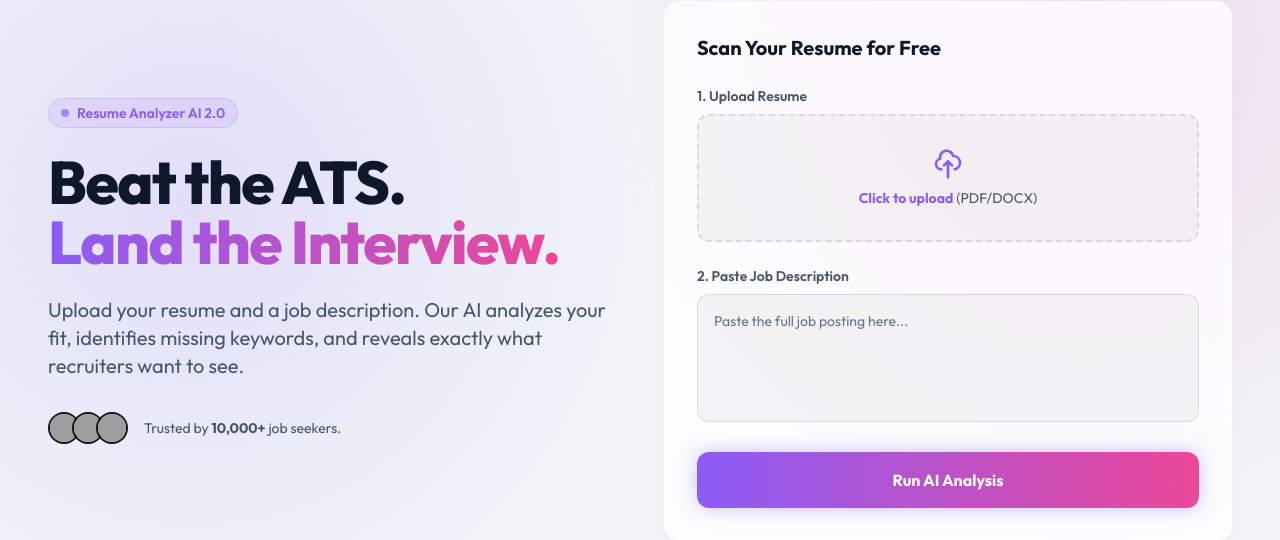
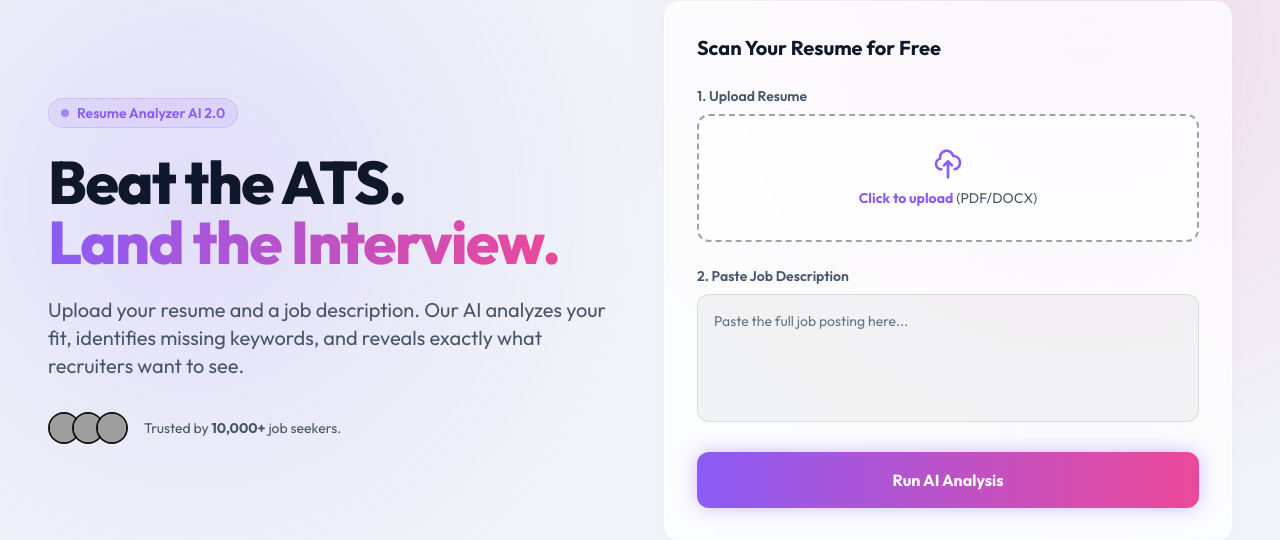
Before and after one commit to bhatiaayan30/Resume_Analyzer, a Django app: page / in a window 1280 px wide. Shown: the part 199-739 px from the top of the page. Run offline with Django 4.2, Linux system fonts and the light colour scheme; some libraries are stand-ins or nearby versions; grey boxes are pictures that could not be loaded.

Commit message:
Fix UI visibility in light mode: logout button, Apple button, and upload resume box

```diff
--- a/templates/analyzer/base.html
+++ b/templates/analyzer/base.html
@@ -513,6 +513,22 @@
         fill: #000000 !important;
     }
 
+    /* Logout Button in Light Mode */
+    html.light .logout-btn {
+        background-color: #f1f5f9 !important;
+        color: #0f172a !important;
+        border: 1px solid #d1d5db !important;
+    }
+    html.light .logout-btn:hover {
+        background-color: #e2e8f0 !important;
+    }
+
+    /* Upload Resume Box in Light Mode */
+    html.light .upload-resume-box {
+        background-color: rgba(255,255,255,0.6) !important;
+        border-color: #a1a1aa !important;
+    }
+
 
 
     .logo {
--- a/templates/analyzer/landing.html
+++ b/templates/analyzer/landing.html
@@ -126,7 +126,7 @@ main {
                 <!-- Upload Box -->
                 <div>
                     <label class="block text-sm font-semibold text-gray-300 mb-2">1. Upload Resume</label>
-                    <div class="flex items-center justify-center w-full h-32 border-2 border-dashed border-gray-600 bg-black/20 hover:border-brand hover:bg-brand-light/10 rounded-xl cursor-pointer transition-all duration-300" @click="$refs.fileInput.click()">
+                    <div class="flex items-center justify-center w-full h-32 border-2 border-dashed border-gray-600 bg-black/20 hover:border-brand hover:bg-brand-light/10 rounded-xl cursor-pointer transition-all duration-300 upload-resume-box" @click="$refs.fileInput.click()">
                         <div class="text-center" x-show="!fileName">
                             <svg class="w-8 h-8 text-brand mx-auto mb-2" fill="none" stroke="currentColor" viewBox="0 0 24 24"><path stroke-linecap="round" stroke-linejoin="round" stroke-width="2" d="M7 16a4 4 0 01-.88-7.903A5 5 0 1115.9 6L16 6a5 5 0 011 9.9M15 13l-3-3m0 0l-3 3m3-3v12"></path></svg>
                             <p class="text-sm text-gray-300"><span class="font-bold text-brand">Click to upload</span> (PDF/DOCX)</p>
```
